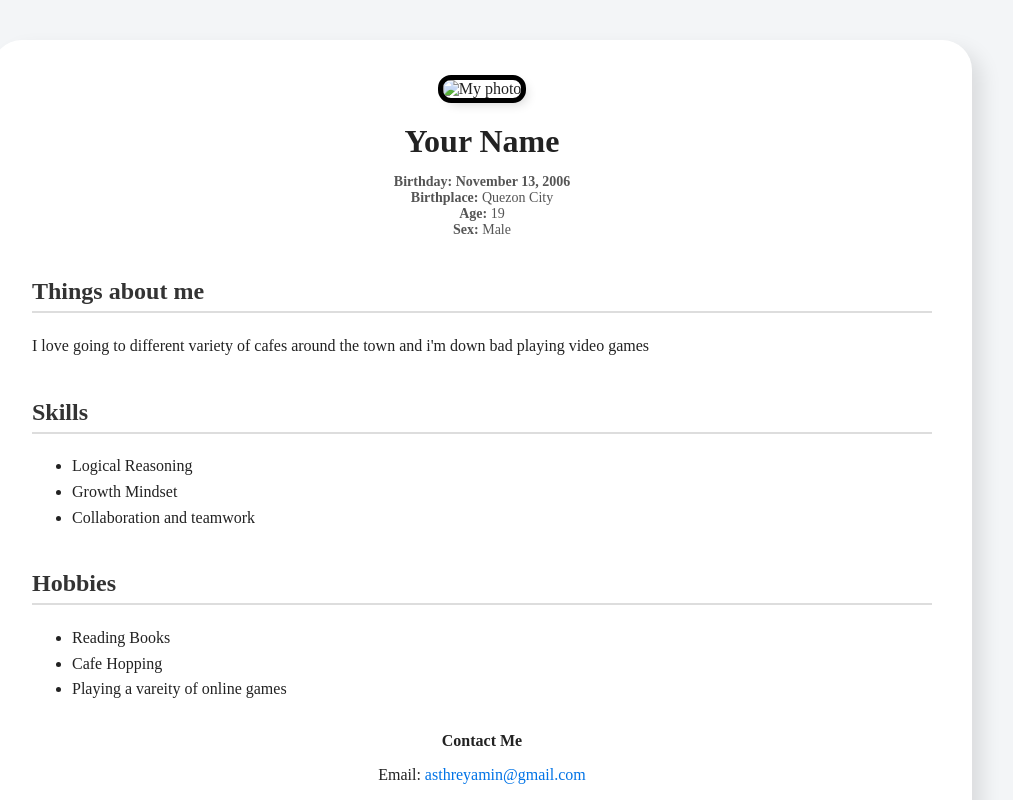
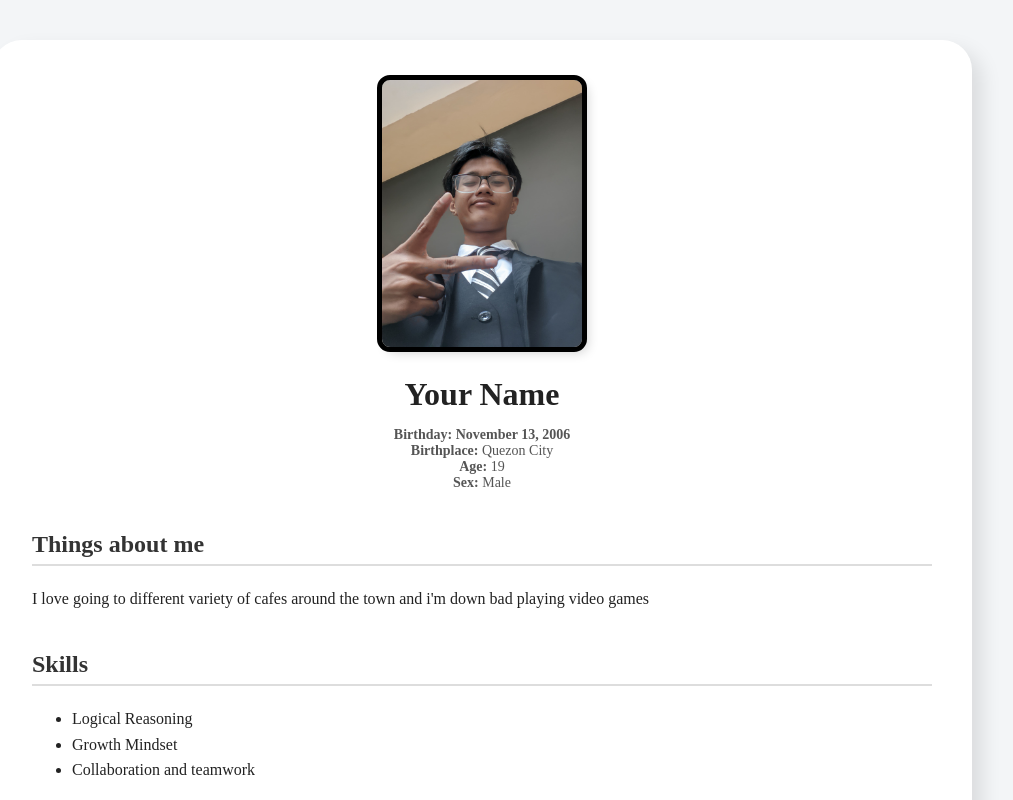
Before and after one commit to rayinyourheart/BSIT-22017-Angelo, a plain HTML site: page index.html in a window 1280 px wide. Shown: the top 800 px of the page, without its empty margins (158-1171 px from the left). Drawn offline with Linux system fonts and the light colour scheme; the site is published under a folder, as on GitHub Pages, so addresses that start at the root find nothing.

Commit message:
Update index.html

```diff
--- a/index.html
+++ b/index.html
@@ -111,7 +111,7 @@
 
         <!-- Photo -->
         <div id="me">
-            <img src="/assets/me.jpg" alt="My photo">
+            <img src="./assets/me.jpg" alt="My photo">
         </div>
 
         <!-- Name & Title -->
```
